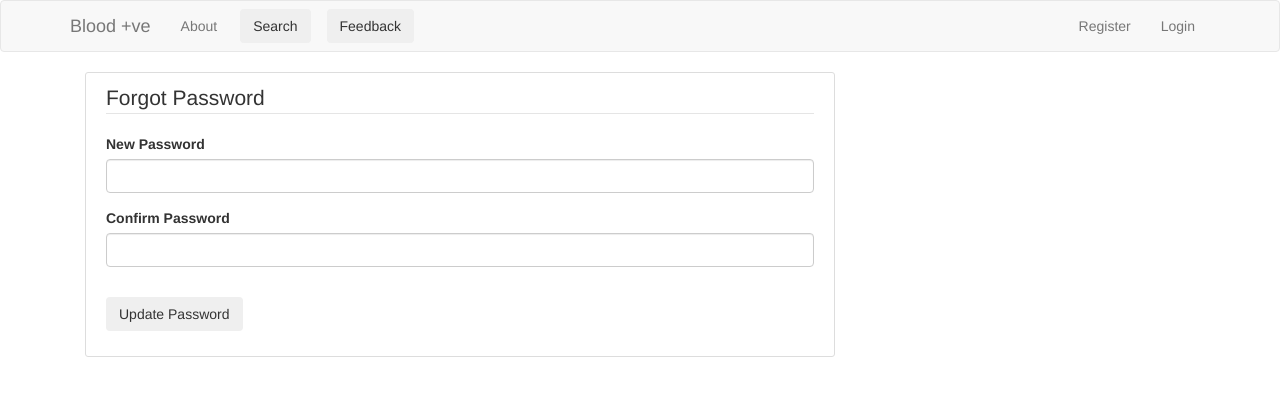
After one commit to srthere/BLOOD_VE, a Flask app: page /forgot_pass/1 in a window 1280 px wide. The commit adds this page. Shown: the top 396 px of the page. Run offline with Flask 2, Linux system fonts and the light colour scheme; some libraries are stand-ins or nearby versions.

Commit message:
all done

```diff
--- a/app.py
+++ b/app.py
@@ -6,7 +6,7 @@ from passlib.hash import sha256_crypt
 from functools import wraps
 from flask_mail import Mail,Message
 from itsdangerous import URLSafeTimedSerializer,SignatureExpired
-from forms import loginform,RegisterForm,ArticleForm,updatePassword
+from forms import loginform,RegisterForm,ArticleForm,updatePassword,forgotPassword,resetform
 app= Flask(__name__)
 #app.config.from_pyfile('config.cfg')
 app.config['SECRET_KEY'] = '5791628bb0b13ce0c676dfde280ba245'
@@ -183,8 +183,7 @@ def confirm_email(token):
     mysql.connection.commit()
     cur.close()
     flash ("Email verified")
-    return email
-    return redirect(url_for('login'))
+    return redirect(url_for('index'))
 
 @app.route('/login/', methods=['GET', 'POST'])
 def login():
@@ -401,6 +400,48 @@ def updatepassword():
                 return render_template('change_password.html',error=error,form=form)
     return render_template('change_password.html',form=form)
 
+#forgot password token
+@app.route('/forgot/',methods=['GET','POST'])
+def forgot():
+    form=forgotPassword()
+    if form.validate_on_submit():
+        cur=mysql.connection.cursor()
+        USER=request.form['EMAIL']
+        EMAIL=cur.execute("SELECT * from users WHERE EMAIL=%s",[USER])
+        if EMAIL>0:
+            data = cur.fetchone()
+            EMAIL = data['EMAIL']
+            token=s.dumps(EMAIL,salt='email-confirm')
+            msg=Message('Reset Password',sender='mi.manishpathak@gmail.com',recipients=[EMAIL])
+            link=url_for('forgot_pass',token=token,_external=True)
+            msg.body='Your link is {}'.format(link)
+            mail.send(msg)
+            flash("Link Sent!!")
+            return redirect(url_for('index'))
+        else:
+            flask("Wrong Email")
+            return redirect(url_for('index'))
+    return render_template('forgot_password.html',form=form)
+
+#forgot_pass
+@app.route('/forgot_pass/<token>',methods=['GET','POST'])
+def forgot_pass(token):
+    form=resetform()
+    if form.validate_on_submit():
+        try:
+            email=s.loads(token,salt='email-confirm',max_age=300)
+        except SignatureExpired:
+            flash("The Link is Expired")
+            return redirect(url_for('index'))
+        cur=mysql.connection.cursor()
+        var=request.form['PASSWORD']
+        PASSWORD = sha256_crypt.encrypt(str(form.PASSWORD.data))
+        cur.execute("UPDATE users SET PASSWORD=%s WHERE EMAIL=%s",(PASSWORD,email))
+        mysql.connection.commit()
+        cur.close()
+        return redirect(url_for('index'))
+    return render_template('forgot_pass.html',form=form)
+
 if __name__ == '__main__':
 
     app.run(debug=True)
--- a/forms.py
+++ b/forms.py
@@ -11,6 +11,20 @@ class updatePassword(FlaskForm):
     ])
     confirm = PasswordField('Confirm Password')
     Submit=SubmitField('Update Password')
+
+#reset format
+class resetform(FlaskForm):
+    PASSWORD =PasswordField('New Password', [
+    validators.DataRequired(),validators.EqualTo('confirm',message='Password do not match')
+    ])
+    confirm = PasswordField('Confirm Password')
+    Submit=SubmitField('Update Password')
+
+#forgot password
+class forgotPassword(FlaskForm):
+    EMAIL =StringField('Email', [validators.Length(min=6, max=50)])
+    Submit=SubmitField('Update Password')
+
 #registe form
 class RegisterForm(FlaskForm):
     NAME = StringField('Name', [validators.Length(min=1, max=50)])
--- /dev/null
+++ b/templates/forgot_pass.html
@@ -0,0 +1,42 @@
+{% extends 'layout.html' %}
+{% block content %}
+    <div class="content-section">
+        <form method="POST" action="">
+            {{ form.hidden_tag() }}
+            <fieldset class="form-group">
+                <legend class="border-bottom mb-4">Forgot Password</legend>
+                <div class="form-group">
+                    {{ form.PASSWORD.label(class="form-control-label") }}
+                    {% if form.PASSWORD.errors %}
+                        {{ form.PASSWORD(class="form-control form-control-lg is-invalid") }}
+                        <div class="invalid-feedback">
+                            {% for error in form.PASSWORD.errors %}
+                                <span>{{ error }}</span>
+                            {% endfor %}
+                        </div>
+                    {% else %}
+                        {{ form.PASSWORD(class="form-control form-control-lg") }}
+                    {% endif %}
+                </div>
+                <div class="form-group">
+                    {{ form.confirm.label(class="form-control-label") }}
+                    {% if form.confirm.errors %}
+                        {{ form.confirm(class="form-control form-control-lg is-invalid") }}
+                        <div class="invalid-feedback">
+                            {% for error in form.confirm.errors %}
+                                <span>{{ error }}</span>
+                            {% endfor %}
+                        </div>
+                    {% else %}
+                        {{ form.confirm(class="form-control form-control-lg") }}
+                    {% endif %}
+                </div>
+
+            </fieldset>
+            <div class="form-group">
+                {{ form.Submit(class="btn btn-outline-info") }}
+            </div>
+
+        </form>
+    </div>
+{% endblock content %}
--- a/templates/includes/_navbar.html
+++ b/templates/includes/_navbar.html
@@ -16,7 +16,7 @@
 
 
         <li><button class="btn btn-outline-success my-2 my-sm-0" type="submit" style="margin:8px" onclick="location.href='/Search/'" ">Search</button></li>
-        <li><button class="btn btn-outline-success my-2 my-sm-0" type="submit" style="margin:8px" onclick="location.href='/articles/'" ">Articles</button></li>
+        <li><button class="btn btn-outline-success my-2 my-sm-0" type="submit" style="margin:8px" onclick="location.href='/articles/'" ">Feedback</button></li>
 
           </ul>
 
--- a/templates/login.html
+++ b/templates/login.html
@@ -40,7 +40,7 @@
                 {{ form.Submit(class="btn btn-outline-info") }}
             </div>
             <small class="text-muted ml-2">
-                <a href="#">Forgot Password?</a>
+                <a href="{{ url_for('forgot') }}"">Forgot Password?</a>
             </small>
         </form>
     </div>
```
Also changed, not shown: templates/forgot_password.html (added, +29 -0 lines), 1 other file.
